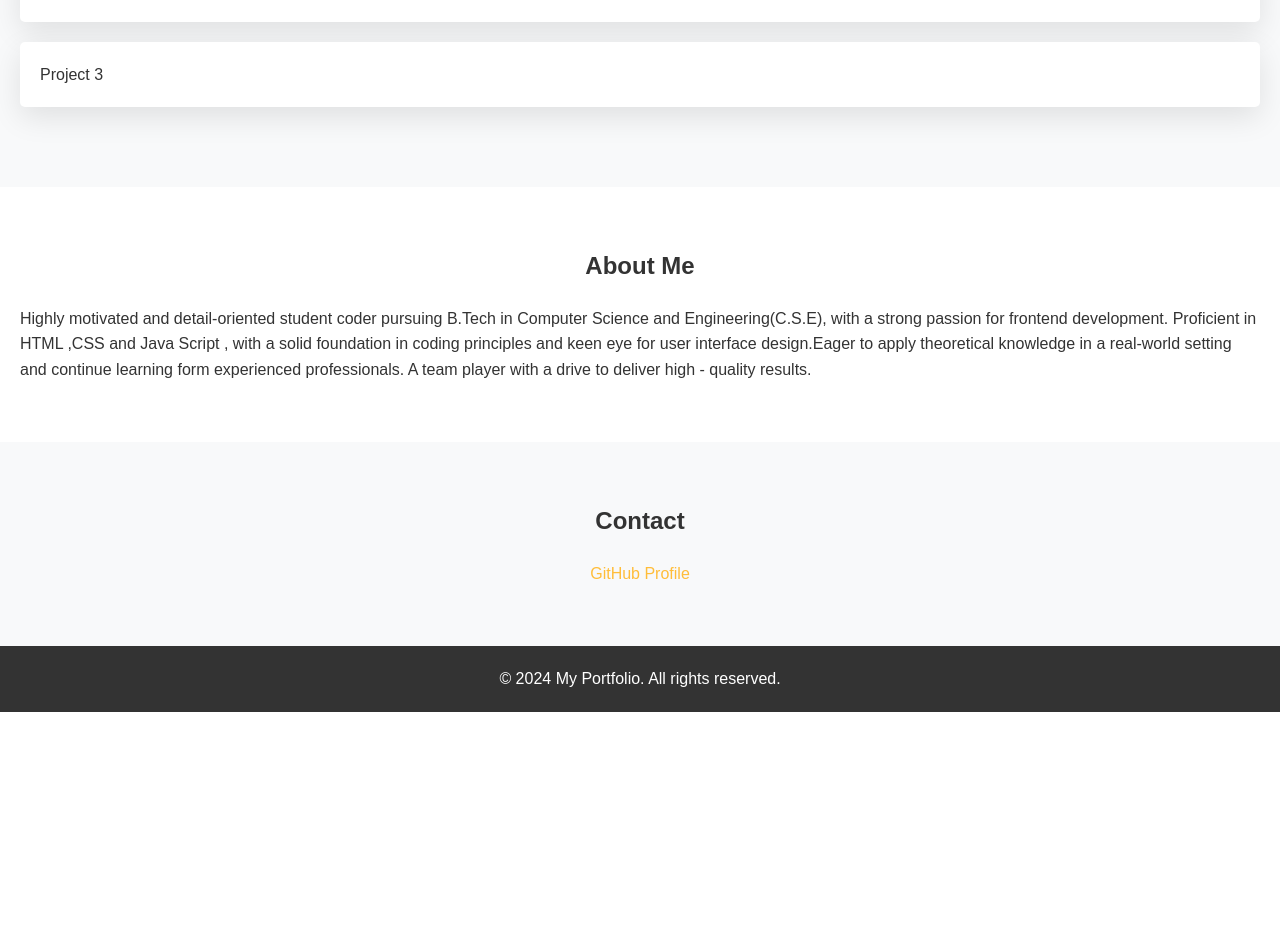
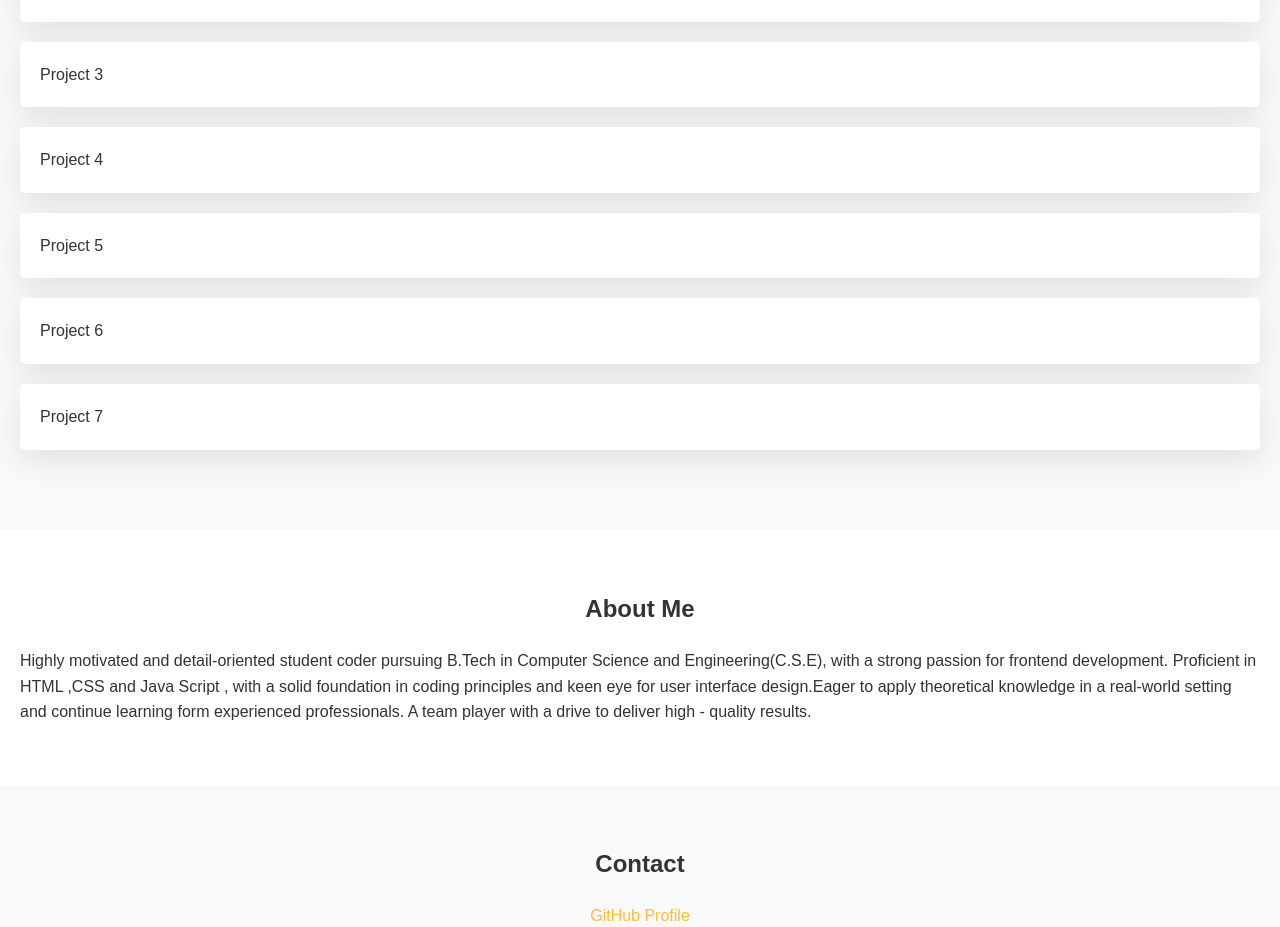
Before and after one commit to Gaurav-creater317/OIBSIP, a plain HTML site: page Portfolio Website/index.html in a window 1280 px wide. Shown: the part 1048-1975 px from the top of the page. Before the commit the page ends 1760 px from the top, so only its background shows below. Drawn offline with Linux system fonts and the light colour scheme.

Commit message:
Internship Tasks !

```diff
--- a/Portfolio Website/index.html
+++ b/Portfolio Website/index.html
@@ -34,6 +34,18 @@
         <div class="project-tile">
             <a href="https://github.com/Gaurav-creater317/OIBSIP/tree/main/Temperature%20Convertor">Project 3</a>
         </div>
+        <div class="project-tile">
+            <a href="https://github.com/Gaurav-creater317/OIBSIP/tree/main/Basic%20Calculator">Project 4</a>
+        </div>
+        <div class="project-tile">
+            <a href="https://github.com/Gaurav-creater317/OIBSIP/tree/main/Tribute%20Page">Project 5</a>
+        </div>
+        <div class="project-tile">
+            <a href="https://github.com/Gaurav-creater317/OIBSIP/tree/main/To%20Do%20List">Project 6</a>
+        </div>
+        <div class="project-tile">
+            <a href="https://github.com/Gaurav-creater317/OIBSIP/tree/main/Stop-Watch">Project 7</a>
+        </div>
     </section>
 
     <section id="about">
```
